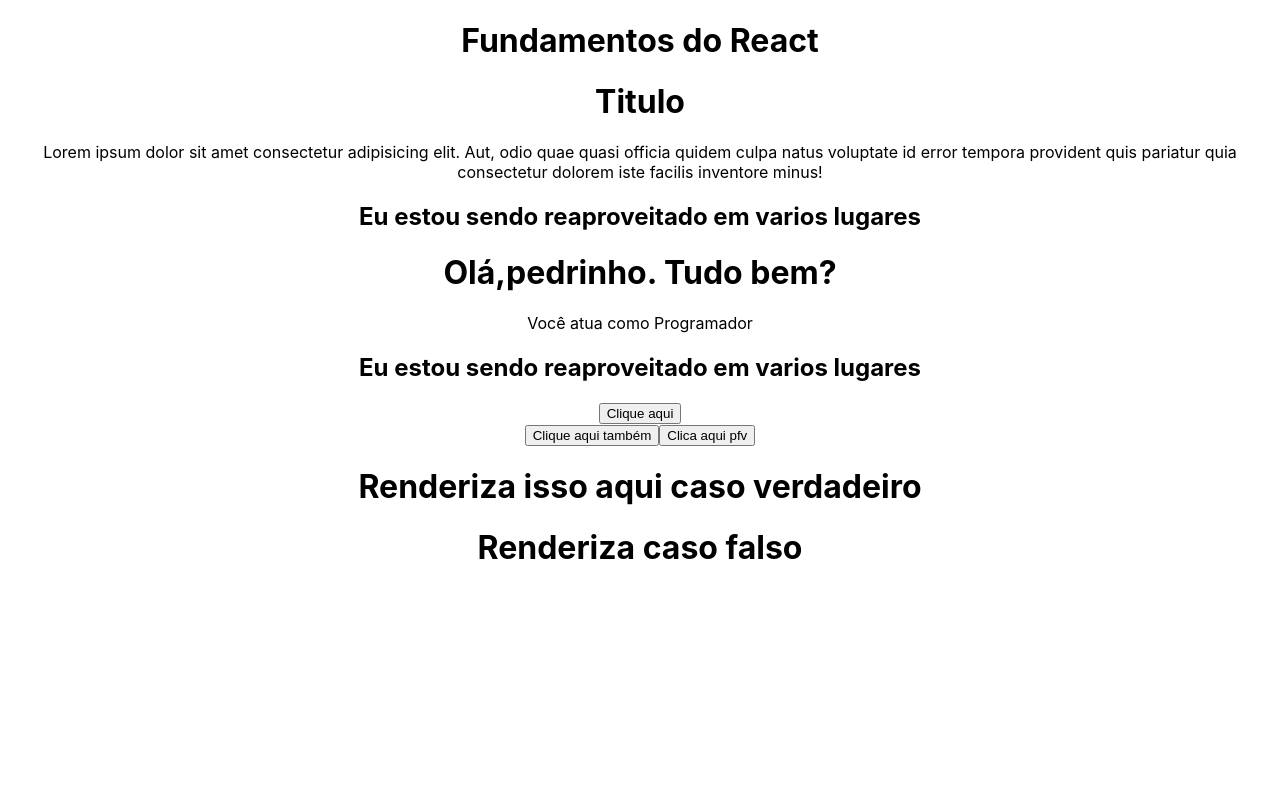
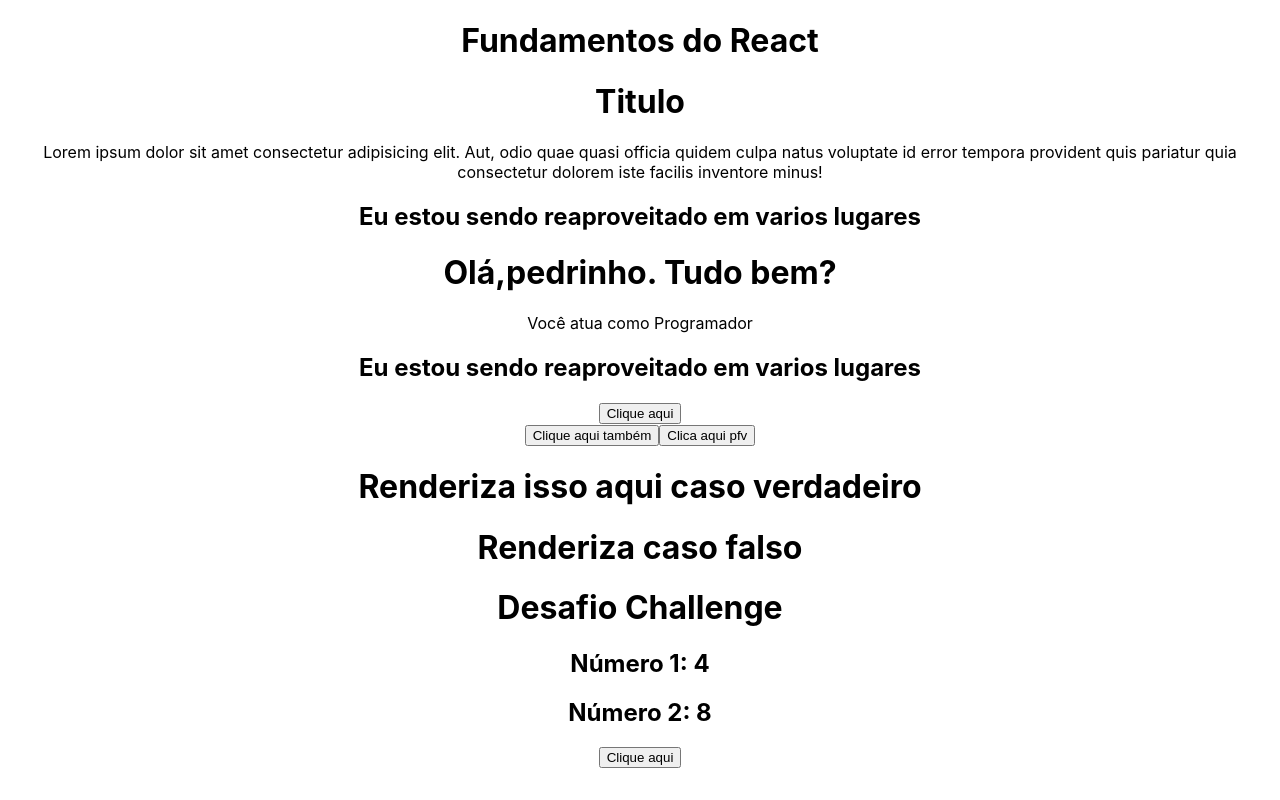
Before and after one commit to pedrocauan/entendendo_o_react, a React (Create React App) app in the folder 2_FUNDAMENTOS/fundamentos/: page / in a window 1280 px wide. Built offline with nearby package versions, Linux system fonts and the light colour scheme; the HTML template or start-up script is replaced by a standard one.

Commit message:
desafio Challenge

```diff
--- a/2_FUNDAMENTOS/fundamentos/src/App.js
+++ b/2_FUNDAMENTOS/fundamentos/src/App.js
@@ -3,11 +3,12 @@
 //components
 import FirstComponent from "./components/FirstComponent"
 import TemplateExpressions from './components/TemplateExpressions';
+import MyComponent from './components/MyComponent';
 import Events from './components/Events'
+import Challenge from './components/Challenge'
 
 //styles | css
 import './App.css';
-import MyComponent from './components/MyComponent';
 
 //Index.html -> fundamentos (página home)
 function App() {
@@ -21,6 +22,7 @@
       {/*Componente reaproveitado*/}
       <MyComponent></MyComponent>
       <Events></Events>
+      <Challenge></Challenge>
     </div>
   );
 }
--- /dev/null
+++ b/2_FUNDAMENTOS/fundamentos/src/components/Challenge.js
@@ -0,0 +1,23 @@
+//Desafio challenge:
+// - Crie um componente chamado challenge
+// - importe-o para o pai app.js
+// - no componente criado faça a criação de dois valores numericos
+// - Mostre esses valores no componente
+// - Crie um evento de click que some estes valores no console
+const Challenge = () => {
+    const num1 = 4
+    const num2 = 8
+
+
+
+    return(
+        <div>
+            <h1>Desafio Challenge</h1>
+            <h2>Número 1: {num1}</h2>
+            <h2>Número 2: {num2}</h2>
+            <button onClick={(nums) => console.log(`${num1} + ${num2} = ${num1+num2}`) }>Clique aqui</button>
+        </div>
+    )
+}
+
+export default Challenge
```
